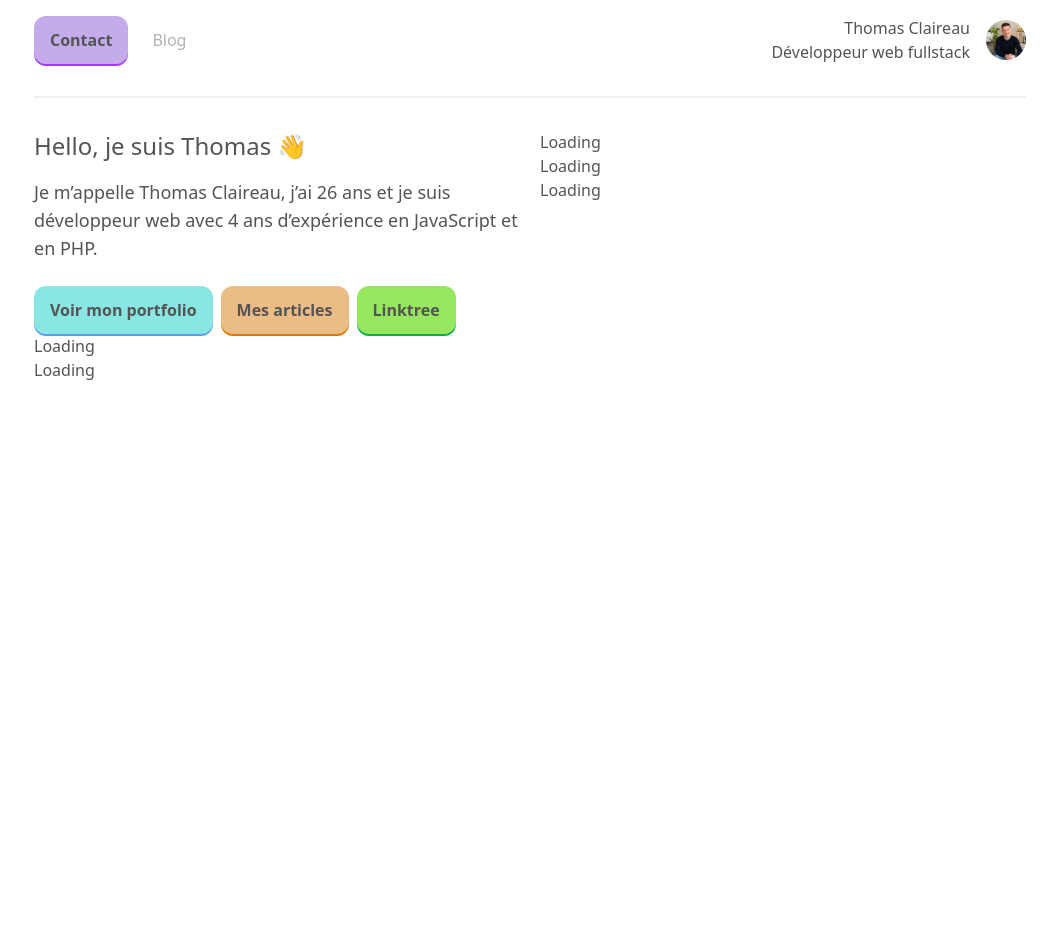
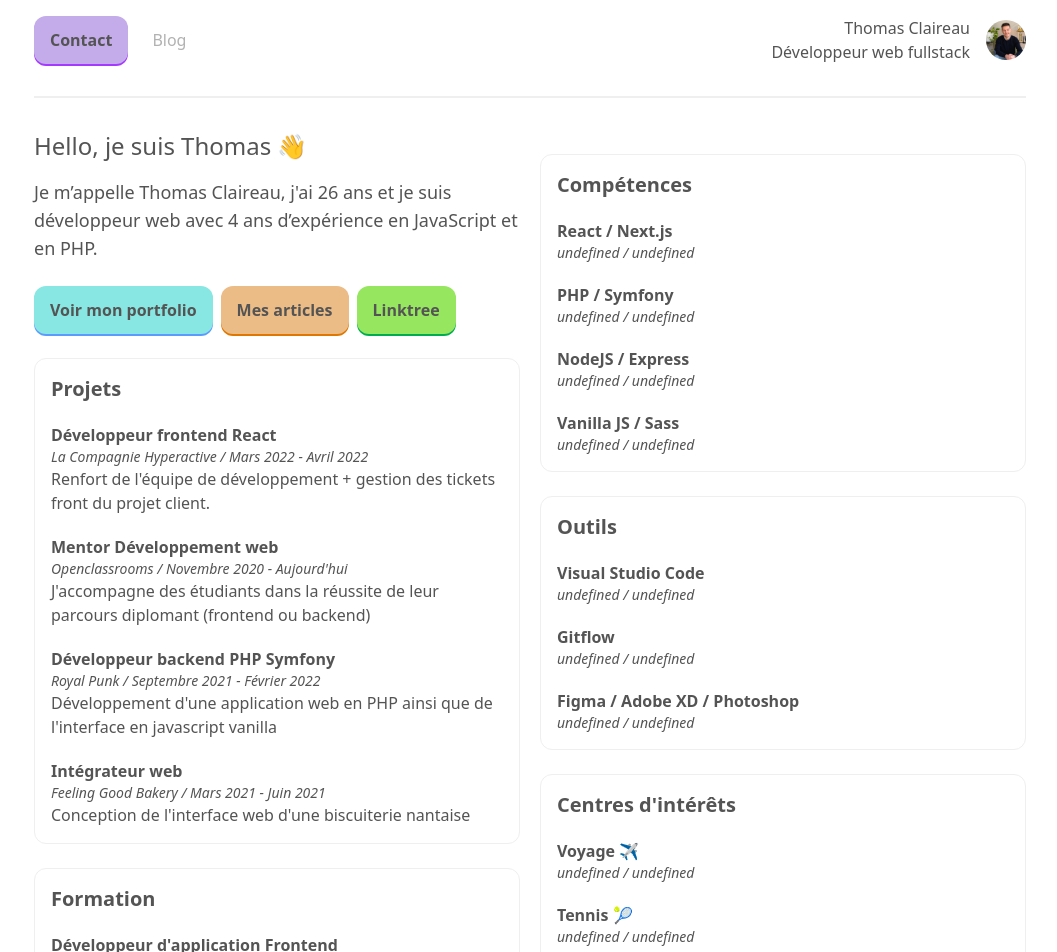
Before and after one commit to thomas-claireau/resume, a Next.js app: page / in a window 1280 px wide. Shown: the top 952 px of the page, without its empty margins (110-1167 px from the left). Before the commit the page ends 800 px from the top, so only its background shows below. Built offline with nearby package versions, Linux system fonts and the light colour scheme.

Commit message:
:globe_with_meridians: (content): add content

```diff
--- a/locales/en.js
+++ b/locales/en.js
@@ -3,5 +3,102 @@ export default {
   contact: 'Get In Touch',
   job: 'Fullstack Web Developer',
   h1: 'Hello, I\'m Thomas 👋',
-  description: 'I\'m a 26 years old fullstack web developer with 4 years of experience in JavaScript and PHP.',
+  description: 'I\'m 26 and I\'m a fullstack web developer with 4 years of experience in JavaScript and PHP.',
+  buttons: {
+    portfolio: 'See my portfolio',
+    blog: 'Blog',
+    linktree: 'Linktree',
+  },
+  projects: {
+    label: 'Projects',
+    items: [
+      {
+        title: 'Frontend React developer',
+        description: 'Support of the development team + management of the front tickets of the client project.',
+        organization: 'La Compagnie Hyperactive',
+        date: 'March 2022 - April 2022',
+      },
+      {
+        title: 'Mentor Web development',
+        description: 'I\'m helping students during formation (frontend or backend)',
+        organization: 'Openclassrooms',
+        date: 'November 2020 - Today',
+      },
+      {
+        title: 'Backend PHP Symfony developer',
+        description: 'Development of a web application in PHP and vanilla javascript interface',
+        organization: 'Royal Punk',
+        date: 'September 2021 - February 2022',
+      },
+      {
+        title: 'Web interface designer',
+        description: 'Design of a web interface for a bakery',
+        organization: 'Feeling Good Bakery',
+        link: 'https://feelinggoodbakery.fr/',
+        date: 'March 2021 - June 2021',
+      },
+    ],
+  },
+  formation: {
+    label: 'Education',
+    items: [
+      {
+        title: 'Frontend Web Developer',
+        organization: 'Openclassrooms',
+        date: '2020',
+      },
+      {
+        title: 'Backend PHP / Symfony developer',
+        organization: 'Openclassrooms',
+        date: '2019',
+      },
+      {
+        title: 'Master 2 STAPS',
+        organization: 'University Rennes II',
+        date: '2018',
+      },
+    ],
+  },
+  skills: {
+    label: 'Skills',
+    items: [
+      {
+        title: 'React / Next.js',
+      },
+      {
+        title: 'PHP / Symfony',
+      },
+      {
+        title: 'NodeJS / Express',
+      },
+      {
+        title: 'Vanilla JS / Sass',
+      },
+    ],
+  },
+  tools: {
+    label: 'Tools',
+    items: [
+      {
+        title: 'Visual Studio Code',
+      },
+      {
+        title: 'Gitflow',
+      },
+      {
+        title: 'Figma / Adobe XD / Photoshop',
+      },
+    ],
+  },
+  interests: {
+    label: 'Interests',
+    items: [
+      {
+        title: 'Travel ✈️',
+      },
+      {
+        title: 'Tennis 🎾',
+      },
+    ],
+  },
 };
--- a/locales/fr.js
+++ b/locales/fr.js
@@ -3,10 +3,102 @@ export default {
   contact: 'Contact',
   job: 'Développeur web fullstack',
   h1: 'Hello, je suis Thomas 👋',
-  description: 'Je m’appelle Thomas Claireau, j\’ai 26 ans et je suis développeur web avec 4 ans d’expérience en JavaScript et en PHP.',
+  description: 'Je m’appelle Thomas Claireau, j\'ai 26 ans et je suis développeur web avec 4 ans d’expérience en JavaScript et en PHP.',
   buttons: {
     portfolio: 'Voir mon portfolio',
     blog: 'Mes articles',
     linktree: 'Linktree',
   },
+  projects: {
+    label: 'Projets',
+    items: [
+      {
+        title: 'Développeur frontend React',
+        description: 'Renfort de l\'équipe de développement + gestion des tickets front du projet client.',
+        organization: 'La Compagnie Hyperactive',
+        date: 'Mars 2022 - Avril 2022',
+      },
+      {
+        title: 'Mentor Développement web',
+        description: 'J\'accompagne des étudiants dans la réussite de leur parcours diplomant (frontend ou backend)',
+        organization: 'Openclassrooms',
+        date: 'Novembre 2020 - Aujourd\'hui',
+      },
+      {
+        title: 'Développeur backend PHP Symfony',
+        description: 'Développement d\'une application web en PHP ainsi que de l\'interface en javascript vanilla',
+        organization: 'Royal Punk',
+        date: 'Septembre 2021 - Février 2022',
+      },
+      {
+        title: 'Intégrateur web',
+        description: 'Conception de l\'interface web d\'une biscuiterie nantaise',
+        organization: 'Feeling Good Bakery',
+        link: 'https://feelinggoodbakery.fr/',
+        date: 'Mars 2021 - Juin 2021',
+      },
+    ],
+  },
+  formation: {
+    label: 'Formation',
+    items: [
+      {
+        title: 'Développeur d\'application Frontend',
+        organization: 'Openclassrooms',
+        date: '2020',
+      },
+      {
+        title: 'Développeur d\'application PHP / Symfony',
+        organization: 'Openclassrooms',
+        date: '2019',
+      },
+      {
+        title: 'Master 2 STAPS',
+        organization: 'Université Rennes II',
+        date: '2018',
+      },
+    ],
+  },
+  skills: {
+    label: 'Compétences',
+    items: [
+      {
+        title: 'React / Next.js',
+      },
+      {
+        title: 'PHP / Symfony',
+      },
+      {
+        title: 'NodeJS / Express',
+      },
+      {
+        title: 'Vanilla JS / Sass',
+      },
+    ],
+  },
+  tools: {
+    label: 'Outils',
+    items: [
+      {
+        title: 'Visual Studio Code',
+      },
+      {
+        title: 'Gitflow',
+      },
+      {
+        title: 'Figma / Adobe XD / Photoshop',
+      },
+    ],
+  },
+  interests: {
+    label: 'Centres d\'intérêts',
+    items: [
+      {
+        title: 'Voyage ✈️',
+      },
+      {
+        title: 'Tennis 🎾',
+      },
+    ],
+  },
 };
```
